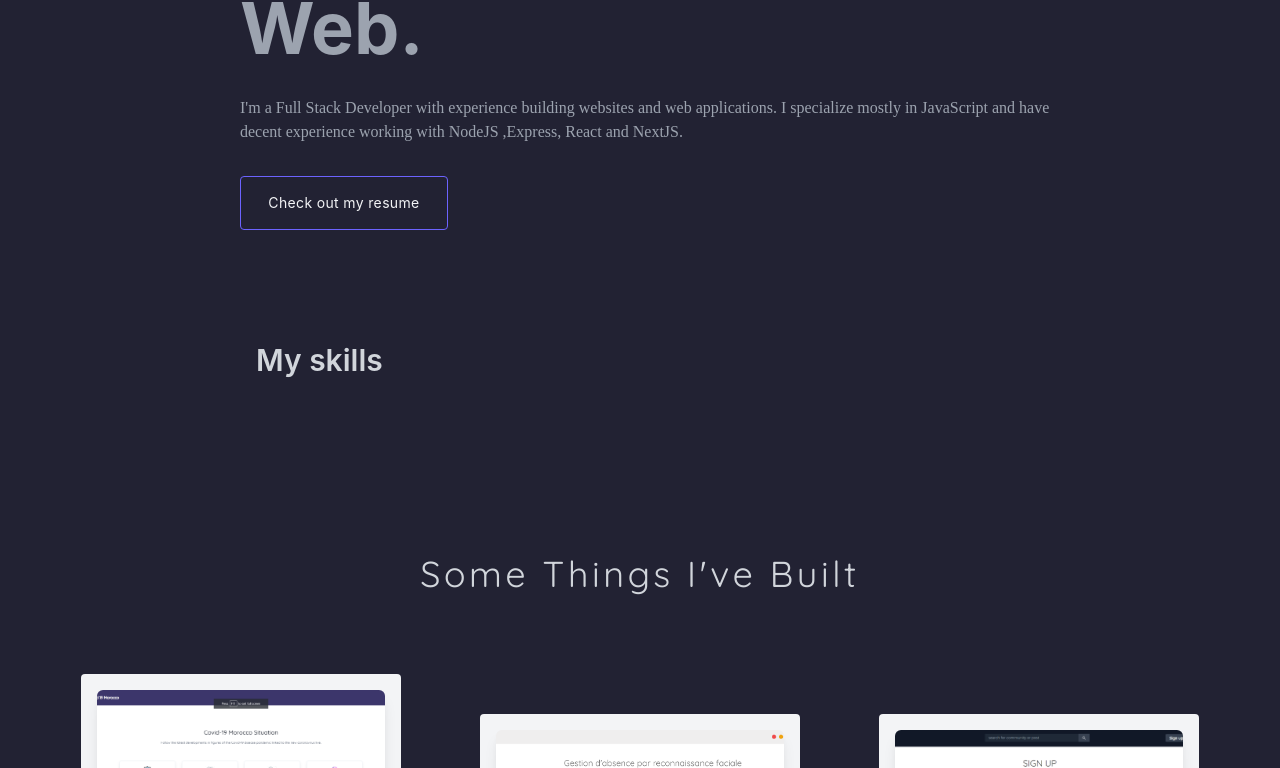
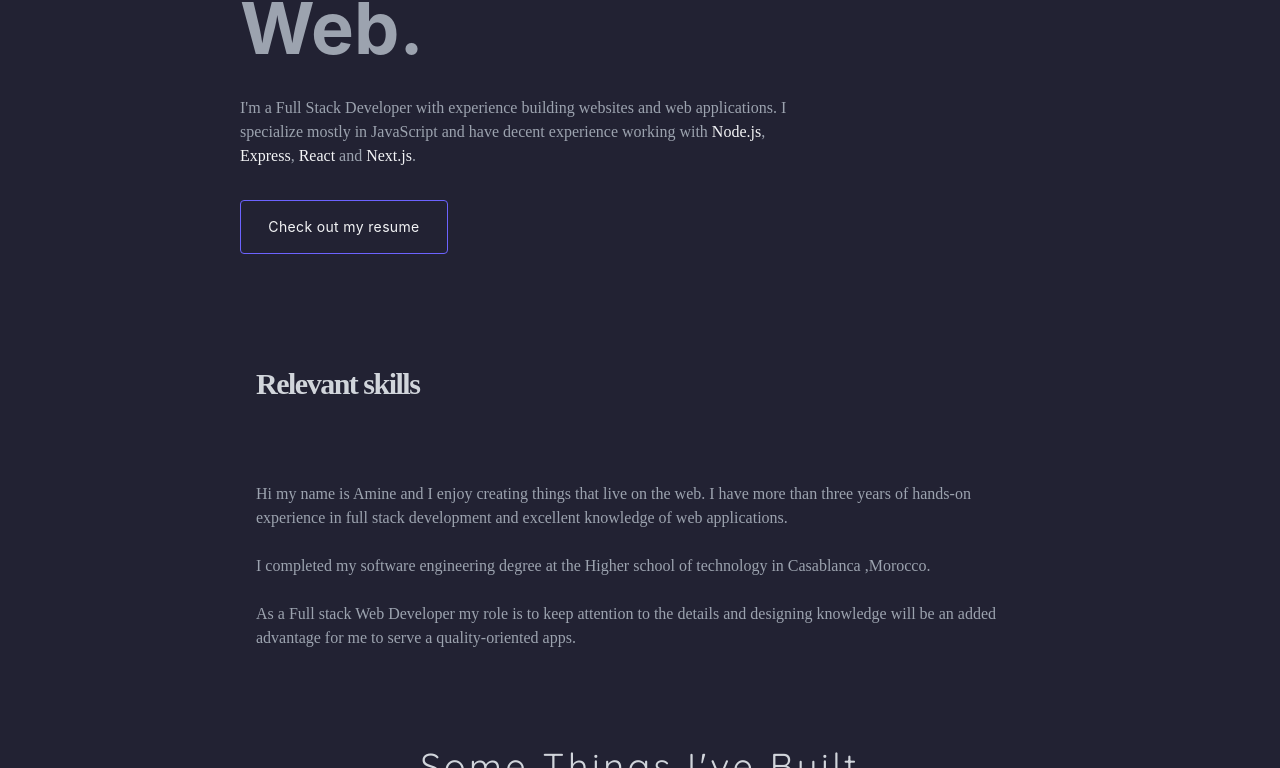
Before and after one commit to amine-tayani/portfolio, a Next.js app: page / in a window 1280 px wide. Shown: the part 432-1200 px from the top of the page. Built offline with nearby package versions, Linux system fonts and the light colour scheme; a web font is replaced by a local one.

Commit message:
remove illustration from the hero section

```diff
--- a/components/Header.js
+++ b/components/Header.js
@@ -44,7 +44,7 @@ const Header = () => {
                   className="h-10 w-10"
                   viewBox="0 0 24 24"
                   strokeWidth="1"
-                  stroke="#597e8d"
+                  stroke="#6c63ff"
                   fill="none"
                   strokeLinecap="round"
                   strokeLinejoin="round"
@@ -70,7 +70,7 @@ const Header = () => {
                     <span className=" text-gray-300 px-3 py-2 text-sm  hover-underline ">
                       <AnchorLink href="#contact">Contact</AnchorLink>
                     </span>
-                    <button className="w-full p-3 text-sm tracking-wide rounded border  border-purpley text-gray-100 hover:bg-purpley transition ease-in-out duration-200 focus:outline-none focus:bg-blue-700">
+                    <button className="w-full p-3 text-sm tracking-wide font-inter rounded border border-purpley text-gray-100 hover:bg-purpley transition ease-in-out duration-200 focus:outline-none focus:bg-blue-700">
                       Resume
                     </button>
                   </div>
--- a/components/Hero.js
+++ b/components/Hero.js
@@ -14,15 +14,18 @@ const Hero = () => {
             <h3 className="text-4xl md:text-6xl lg:text-7xl font-bold text-gray-400 ">
               I build things for the Web.
             </h3>
-            <div className="w-full lg:w-[600px]">
+            <div className="w-full max-w-xl">
               <p className="text-gray-400 font-Jbrains">
                 I'm a Full Stack Developer with experience building websites and
                 web applications. I specialize mostly in JavaScript and have
-                decent experience working with NodeJS ,Express, React and
-                NextJS.
+                decent experience working with{" "}
+                <span className="text-gray-100">Node.js</span>,{" "}
+                <span className="text-gray-100">Express</span>,{" "}
+                <span className="text-gray-100">React</span> and{" "}
+                <span className="text-gray-100">Next.js</span>.
               </p>
             </div>
-            <button className="w-52 p-4 text-sm tracking-wide rounded border  border-purpley text-gray-100 hover:bg-purpley transition ease-in-out duration-200 focus:outline-none focus:bg-blue-700">
+            <button className="w-52 p-4 text-sm font-inter tracking-wide rounded border border-purpley text-gray-100 hover:bg-purpley transition ease-in-out duration-200 focus:outline-none focus:bg-blue-700">
               Check out my resume
             </button>
           </div>
--- a/components/Skills.js
+++ b/components/Skills.js
@@ -1,12 +1,25 @@
 const Skills = () => {
   return (
-    <div className="mt-20" id="skills">
-      <div className="font-inter ">
-        <h2 className="font-semibold lg:mb-20 mb-10 mt-8 sm:mt-12 ml-32 pl-32 text-3xl  text-gray-300 sm:text-3xl">
-          My skills
-        </h2>
+    <div className="mt-20 font-Jbrains mx-64" id="skills">
+      <div className="">
+        <h5 className=" tracking-tighter font-black lg:mb-20 mb-10 mt-8 sm:mt-14 text-3xl text-gray-300 sm:text-3xl">
+          Relevant skills
+        </h5>
       </div>
-      <div className="flex justify-center"></div>
+      <div className="w-full max-w-3xl">
+        <p className="text-gray-400 ">
+          Hi my name is Amine and I enjoy creating things that live on the web.
+          I have more than three years of hands-on experience in full stack
+          development and excellent knowledge of web applications.
+          <br />
+          <br /> I completed my software engineering degree at the Higher school
+          of technology in Casablanca ,Morocco.
+          <br />
+          <br /> As a Full stack Web Developer my role is to keep attention to
+          the details and designing knowledge will be an added advantage for me
+          to serve a quality-oriented apps.
+        </p>
+      </div>
     </div>
   );
 };
```
